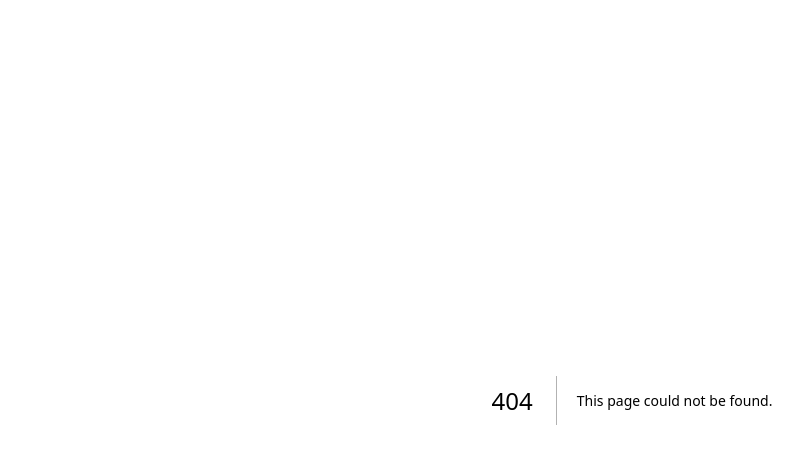
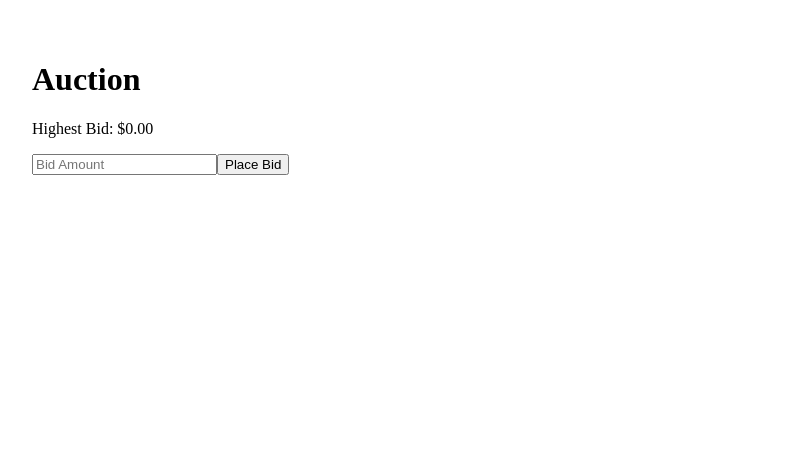
Before and after one commit to ceskam/Jukebox-Auction, a Next.js app in the folder apps/web/: page /auction in a window 1280 px wide. Before the commit this address had no page. Shown: the top 464 px of the page, without its empty margins (8-811 px from the left). Built offline with nearby package versions, Linux system fonts and the light colour scheme.

Commit message:
Create page.tsx

```diff
--- /dev/null
+++ b/apps/web/app/auction/page.tsx
@@ -0,0 +1,16 @@
+export default function AuctionPage() {
+  return (
+    <main style={{ padding: "2rem" }}>
+      <h1>Auction</h1>
+
+      <p>Highest Bid: $0.00</p>
+
+      <input
+        type="number"
+        placeholder="Bid Amount"
+      />
+
+      <button>Place Bid</button>
+    </main>
+  );
+}
```
